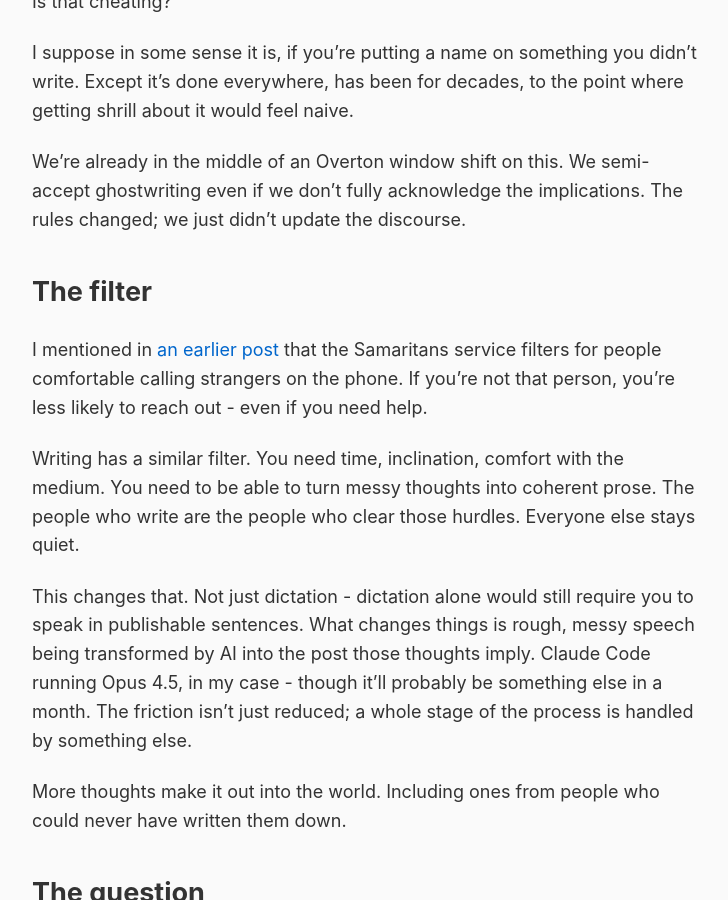
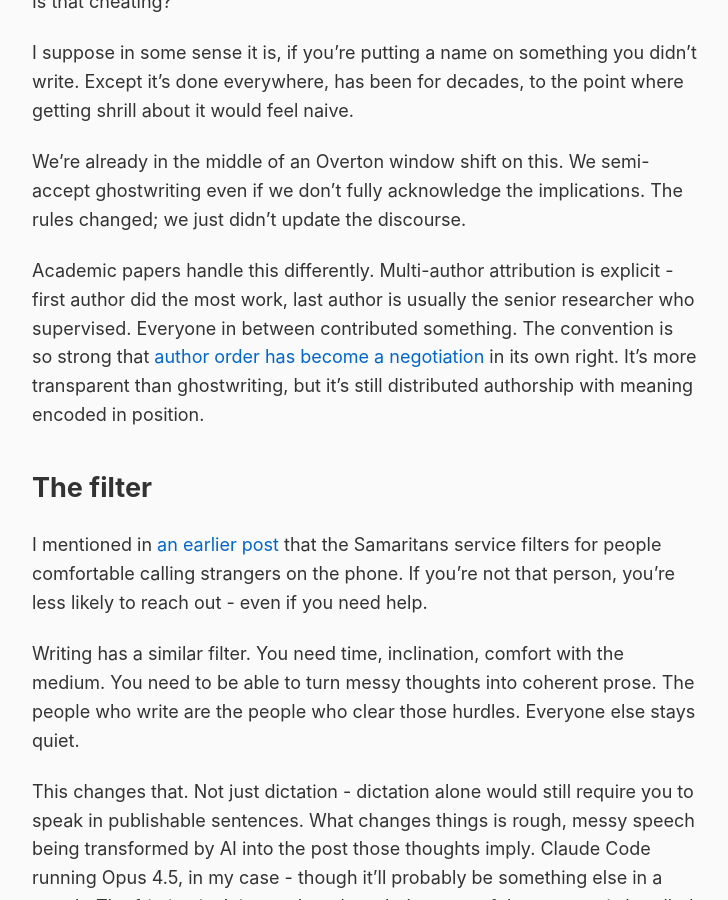
Before and after one commit to rob137/rob137.github.io, a Jekyll site: the page built from _posts/2026-01-03-is-it-cheating.md, in a window 1280 px wide and 900 px high, scrolled down 1953 px. Shown: the whole window, without its empty margins (275-1003 px from the left). Built offline with Jekyll 4.4.1, drawn with Linux system fonts in a browser that asks for light colours.

Commit message:
Add academic author attribution to Is It Cheating
Contrast ghostwriting with academic multi-author conventions
where contribution is encoded in author position.

🤖 Generated with [Claude Code](https://claude.com/claude-code)

Co-Authored-By: Claude Opus 4.5 <noreply@anthropic.com>

```diff
--- a/_posts/2026-01-03-is-it-cheating.md
+++ b/_posts/2026-01-03-is-it-cheating.md
@@ -42,6 +42,8 @@ I suppose in some sense it is, if you're putting a name on something you didn't
 
 We're already in the middle of an Overton window shift on this. We semi-accept ghostwriting even if we don't fully acknowledge the implications. The rules changed; we just didn't update the discourse.
 
+Academic papers handle this differently. Multi-author attribution is explicit - first author did the most work, last author is usually the senior researcher who supervised. Everyone in between contributed something. The convention is so strong that [author order has become a negotiation](https://www.nature.com/articles/d41586-018-06767-6) in its own right. It's more transparent than ghostwriting, but it's still distributed authorship with meaning encoded in position.
+
 ## The filter
 
 I mentioned in [an earlier post](/2026/01/02/the-last-bastion.html) that the Samaritans service filters for people comfortable calling strangers on the phone. If you're not that person, you're less likely to reach out - even if you need help.
```
